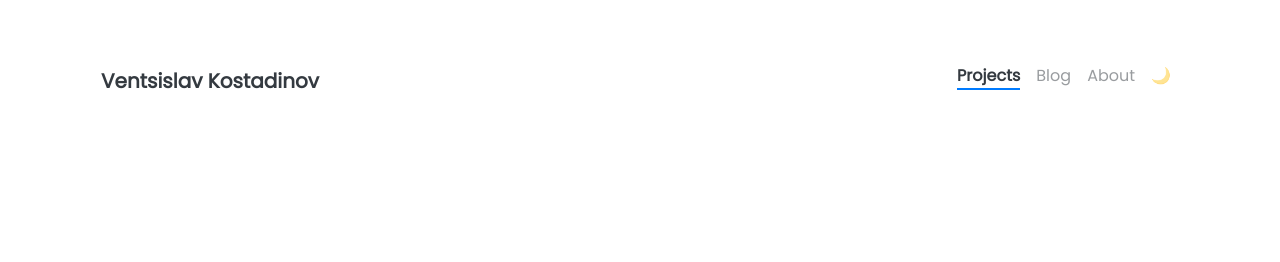
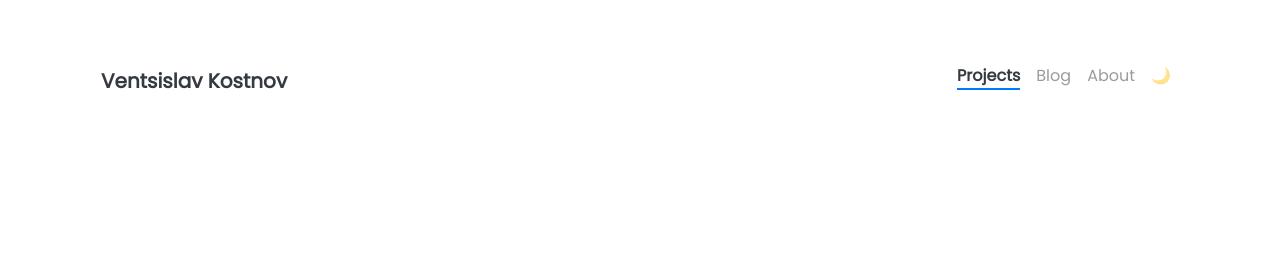
Before and after one commit to clappingmonkey/personal-site, a Jekyll site: the page built from _projects/(4) VVG on GitHub.md, in a window 1280 px wide. Shown: the top 262 px of the page. Built offline with Jekyll 4.4.1, drawn with Linux system fonts in a browser that asks for light colours; nearby versions of some CDN libraries.

```diff
--- a/_config.yml
+++ b/_config.yml
@@ -1,5 +1,5 @@
 ### Site Settings ###
-title               : Ventsislav Kostadinov
+title               : Ventsislav Kostnov
 description         : >-
                       I turn coffee :coffee: into code,
                       use tabs over spaces
```
